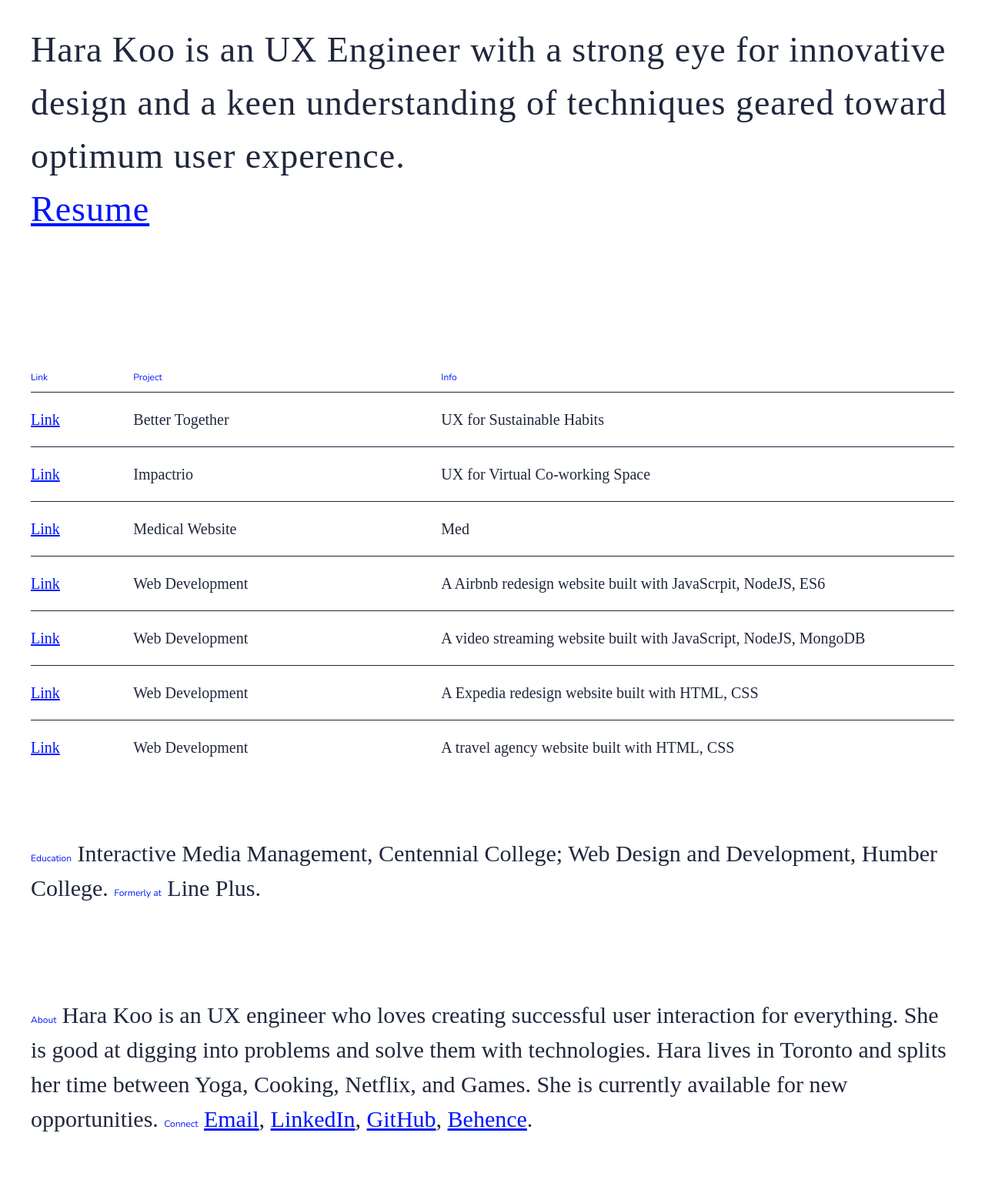
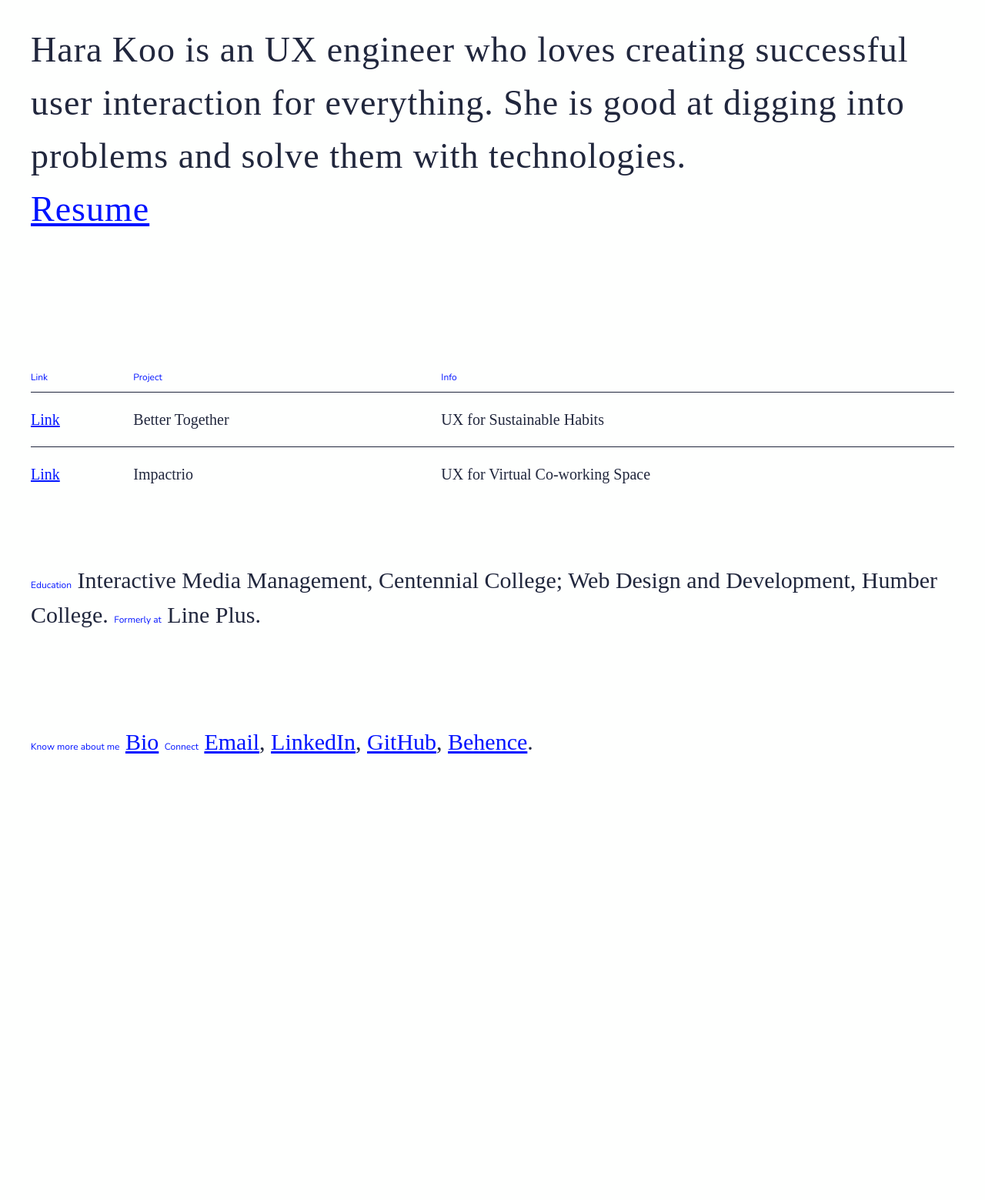
Before and after one commit to harakoo/works, a website: page index.html in a window 1280 px wide. Shown: the whole page at 77% size. After the commit the page ends 1096 px from the top, so only its background shows below. Drawn offline with nearby package versions, Linux system fonts and the light colour scheme; a web font is replaced by a local one.

Commit message:
Updated content

```diff
--- a/index.html
+++ b/index.html
@@ -22,8 +22,8 @@
     <!-- End Google Tag Manager (noscript) -->
     <header>
       <h1>
-        Hara Koo is an UX Engineer with a strong eye for innovative design and a
-        keen understanding of techniques geared toward optimum user experence.
+        Hara Koo is an UX engineer who loves
+      creating successful user interaction for everything. She is good at digging into problems and solve them with technologies.
       </h1>
       <p><a href="./file/HaraKoo-Resume.pdf" target="_blank">Resume</a></p>
     </header>
@@ -44,7 +44,7 @@
           <span>Impactrio</span>
           <span>UX for Virtual Co-working Space</span>
         </li>
-        <li class="works__work">
+        <!-- <li class="works__work">
           <span><a href="https://haileychatappreact.herokuapp.com/" target="_blank">Link</a></span>
           <span>Medical Website</span>
           <span>Med</span>
@@ -68,7 +68,7 @@
           <span><a href="https://harakoo.github.io/travel-hala//" target="_blank">Link</a></span>
           <span>Web Development</span>
           <span>A travel agency website built with HTML, CSS</span>
-        </li>
+        </li> -->
       </ul>
     </div>
     <div class="cv">
@@ -77,12 +77,10 @@
       <span>Formerly at</span> Line Plus.
     </div>
     <div class="about">
-      <span>About</span> Hara Koo is an UX engineer who loves
-      creating successful user interaction for everything. She is good at digging into problems and solve them with technologies.
-      Hara lives in Toronto and splits her time
-      between Yoga, Cooking, Netflix, and Games. She is currently
-      available for new opportunities. <span>Connect</span>
-      <a href="mailto:haileykoo8@gmail.com">Email</a>,
+      <span>Know more about me</span>
+      <a href="https://www.notion.so/About-Hara-b975dc4cabc84df78c5c9d67ba0a284c" target="_blank">Bio</a>
+      <span>Connect</span>
+      <a href="mailto:harakoo77@gmail.com">Email</a>,
       <a href="https://www.linkedin.com/in/hara-k-66b1b3192/" target="_blank">LinkedIn</a>, <a href="https://github.com/harakoo" target="_blank">GitHub</a>, <a href="https://www.behance.net/haileykoo" target="_blank">Behence</a>.
     </div>
   </body>
```
